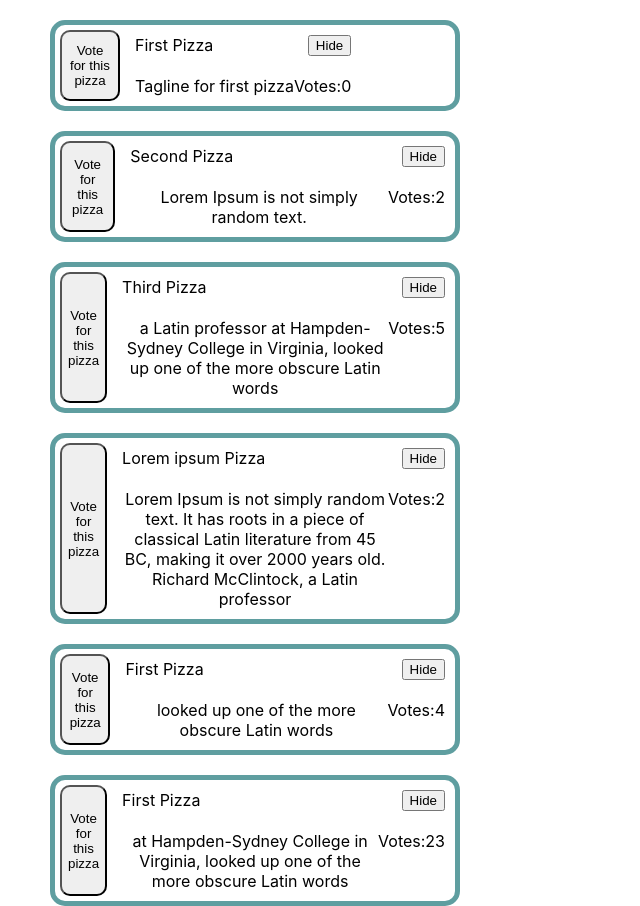
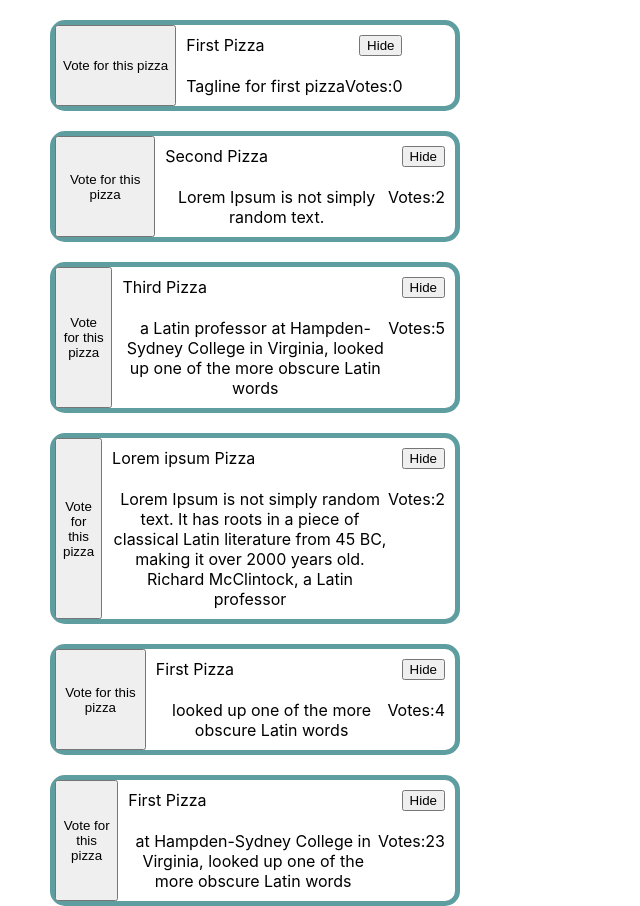
Before and after one commit to mariapaskova/React-course, a React (Create React App) app in the folder posts-app/: page / in a window 1280 px wide. Shown: the whole page, without its empty margins (0-640 px from the left). Built offline with nearby package versions, Linux system fonts and the light colour scheme.

Commit message:
#4 Split in components

```diff
--- a/posts-app/src/App.js
+++ b/posts-app/src/App.js
@@ -1,11 +1,11 @@
 import React from "react";
 import "./App.css";
-import ListingsPage from "./containers/listings-page";
+import List from "./components/PizzaList/list";
 
 function App() {
   return (
     <div className="App">
-      <ListingsPage></ListingsPage>
+      <List></List>
     </div>
   );
 }
--- /dev/null
+++ b/posts-app/src/components/PizzaList/button/button.tsx
@@ -0,0 +1,9 @@
+import React from "react";
+
+export default function Button({ onClick, children }: any) {
+  return (
+    <button className="hide-btn" onClick={onClick}>
+      {children}
+    </button>
+  );
+}
--- /dev/null
+++ b/posts-app/src/components/PizzaList/grid/grid.tsx
@@ -0,0 +1,32 @@
+import React from "react";
+import Button from "../button/button";
+
+export default function Grid({
+  isHidden,
+  voteText,
+  votesCount,
+  title,
+  tagline,
+  voteUnvote,
+  hide
+}: any) {
+  return (
+    <>
+      {!isHidden && (
+        <div className="listing">
+          <Button onClick={voteUnvote}>{voteText}</Button>
+          <div>
+            <div className="first-row">
+              <div>{title}</div>
+              <Button onClick={hide}>Hide</Button>
+            </div>
+            <div className="first-row">
+              <div>{tagline}</div>
+              <div> Votes:{votesCount}</div>
+            </div>
+          </div>
+        </div>
+      )}
+    </>
+  );
+}
--- a/posts-app/src/containers/listings-page.tsx
+++ b/posts-app/src/components/PizzaList/list.tsx
@@ -1,8 +1,8 @@
 import React from "react";
-import data from "../pizzasData";
-import Pizza from "../components/pizza/pizza";
+import data from "../../pizzasData";
+import Pizza from "./pizza/pizza";
 
-export default function ListingsPage() {
+export default function List() {
   return (
     <div>
       {data.map(pizza => {
--- a/posts-app/src/components/pizza/pizza.tsx
+++ b/posts-app/src/components/PizzaList/pizza/pizza.tsx
@@ -1,5 +1,6 @@
 import React from "react";
 import "./pizza.css";
+import Grid from "../grid/grid";
 
 const voteText = {
   vote: "Vote for this pizza",
@@ -55,27 +56,15 @@ export default class Pizza extends React.Component<IProps, IState> {
 
   render() {
     return (
-      <>
-        {this.state.isHidden === false && (
-          <div className="listing">
-            <button className="vote-btn" onClick={this.voteUnvote}>
-              {this.state.voteText}
-            </button>
-            <div>
-              <div className="first-row">
-                <div>{this.props.title}</div>
-                <button className="hide-btn" onClick={this.hide}>
-                  Hide
-                </button>
-              </div>
-              <div className="first-row">
-                <div>{this.props.tagline}</div>
-                <div> Votes:{this.state.votesCount}</div>
-              </div>
-            </div>
-          </div>
-        )}
-      </>
+      <Grid
+        isHidden={this.state.isHidden}
+        voteText={this.state.voteText}
+        votesCount={this.state.votesCount}
+        title={this.props.title}
+        tagline={this.props.tagline}
+        voteUnvote={this.voteUnvote}
+        hide={this.hide}
+      ></Grid>
     );
   }
 }
```
Also changed, not shown: posts-app/src/components/PizzaList/pizza/pizza.css (renamed from posts-app/src/components/pizza/pizza.css), 1 other file (tests, documents, lock files or other folders).
